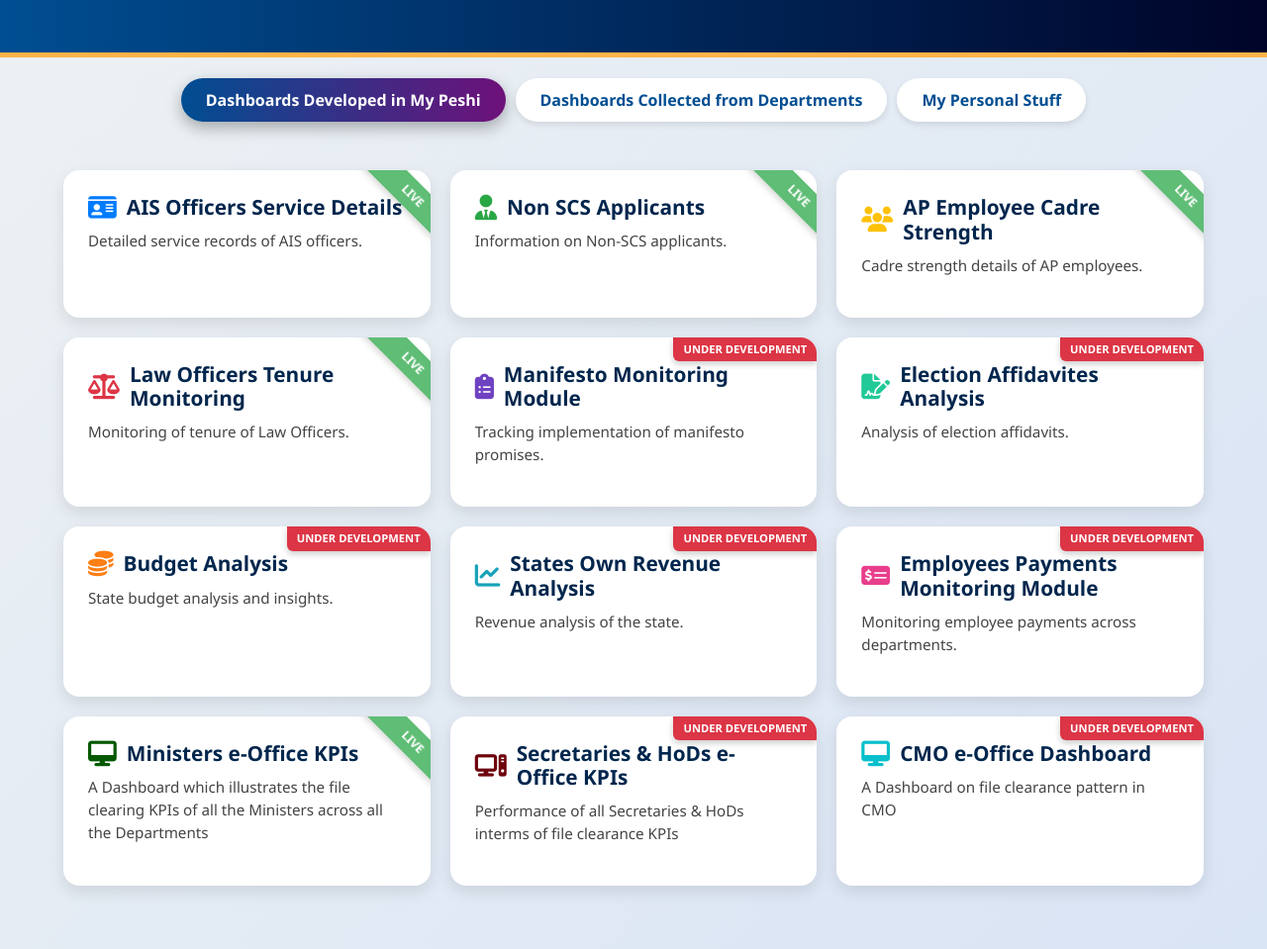
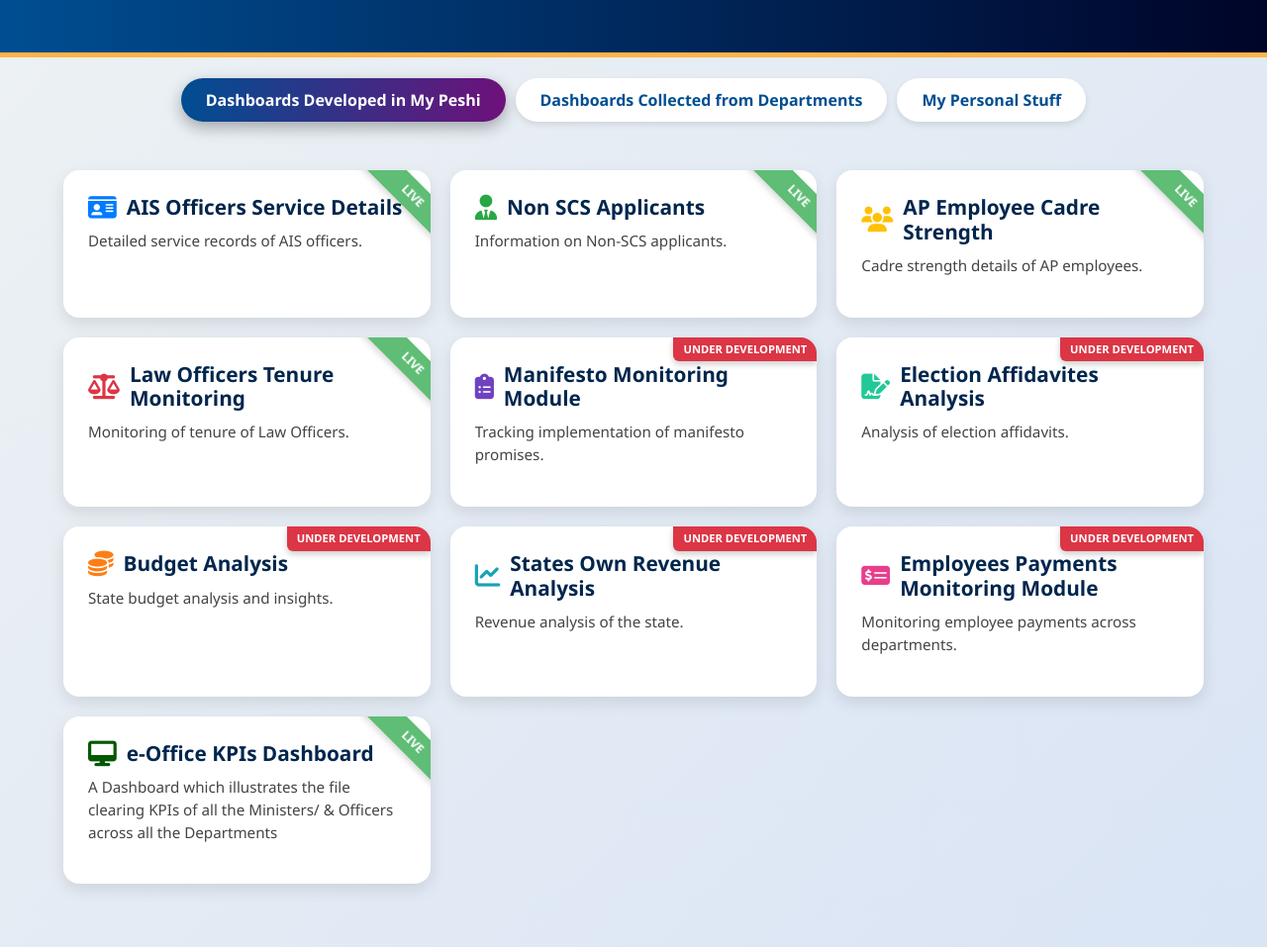
Before and after one commit to kranthi0209/Ravi-Sir-Dashboard, a plain HTML site: page index.html in a window 1280 px wide. Shown: the part 130-1089 px from the top of the page at 99% size. Drawn offline with nearby package versions, Linux system fonts and the light colour scheme.

Commit message:
Update index.html

```diff
--- a/index.html
+++ b/index.html
@@ -217,10 +217,8 @@
         <a href="#" target="_blank" class="tile"><h3><i class="fa-solid fa-coins" style="color:#fd7e14;"></i>Budget Analysis</h3><p>State budget analysis and insights.</p></a>
         <a href="#" target="_blank" class="tile"><h3><i class="fa-solid fa-chart-line" style="color:#17a2b8;"></i>States Own Revenue Analysis</h3><p>Revenue analysis of the state.</p></a>
         <a href="#" target="_blank" class="tile"><h3><i class="fa-solid fa-money-check-dollar" style="color:#e83e8c;"></i>Employees Payments Monitoring Module</h3><p>Monitoring employee payments across departments.</p></a>
-        <a href="https://eoffice-ministers.netlify.app/" target="_blank" class="tile"><h3><i class="fa-solid fa-desktop" style="color:#055802;"></i>Ministers e-Office KPIs</h3><p>A Dashboard which illustrates the file clearing KPIs of all the Ministers across all the Departments</p></a>
-        <a href="#" target="_blank" class="tile"><h3><i class="fa-solid fa-computer" style="color:#6e030c;"></i>Secretaries & HoDs e-Office KPIs</h3><p>Performance of all Secretaries & HoDs interms of file clearance KPIs</p></a>
-        <a href="#" target="_blank" class="tile"><h3><i class="fa-solid fa-desktop" style="color:#09bfcc;"></i>CMO e-Office Dashboard</h3><p>A Dashboard on file clearance pattern in CMO</p></a>
-      </div>
+        <a href="https://eoffice-cmoap.netlify.app/" target="_blank" class="tile"><h3><i class="fa-solid fa-desktop" style="color:#055802;"></i>e-Office KPIs Dashboard</h3><p>A Dashboard which illustrates the file clearing KPIs of all the Ministers/ & Officers across all the Departments</p></a>
+         </div>
     </div>
 
     <!-- Collected Section -->
```
